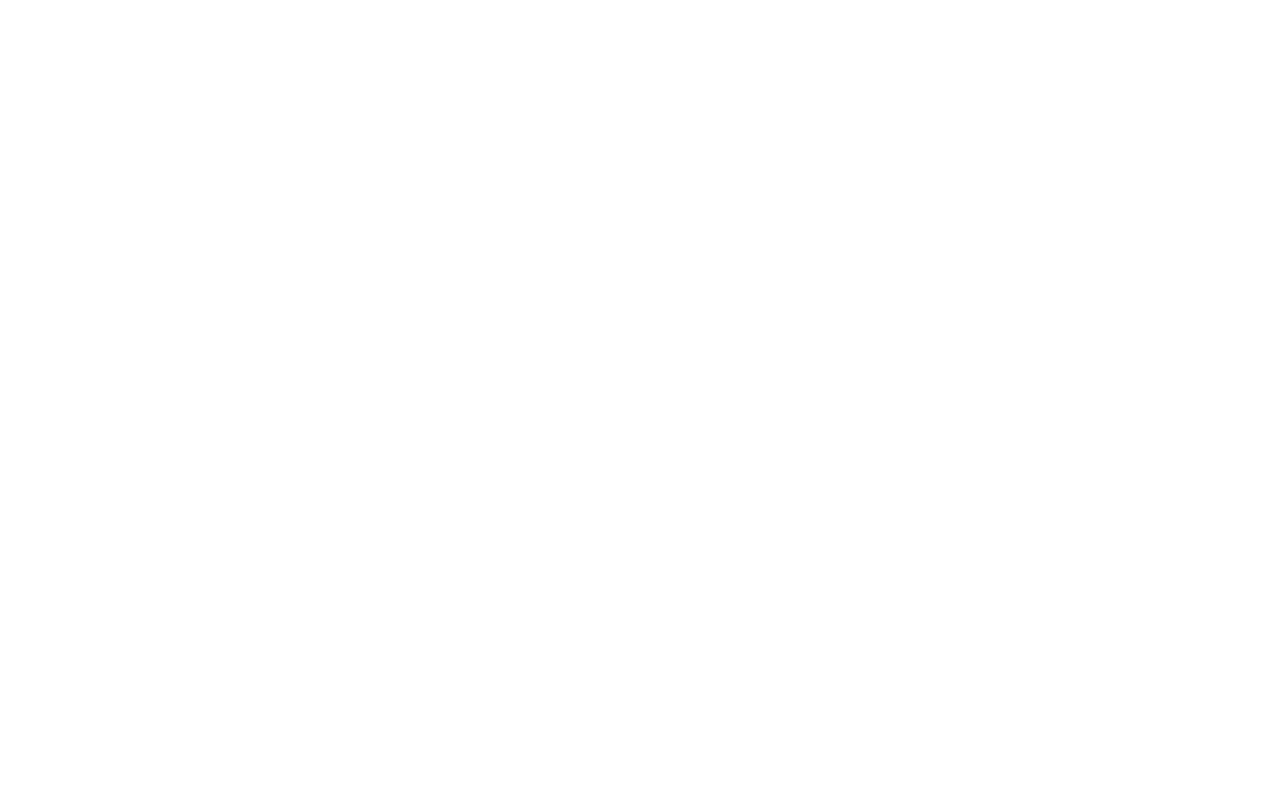
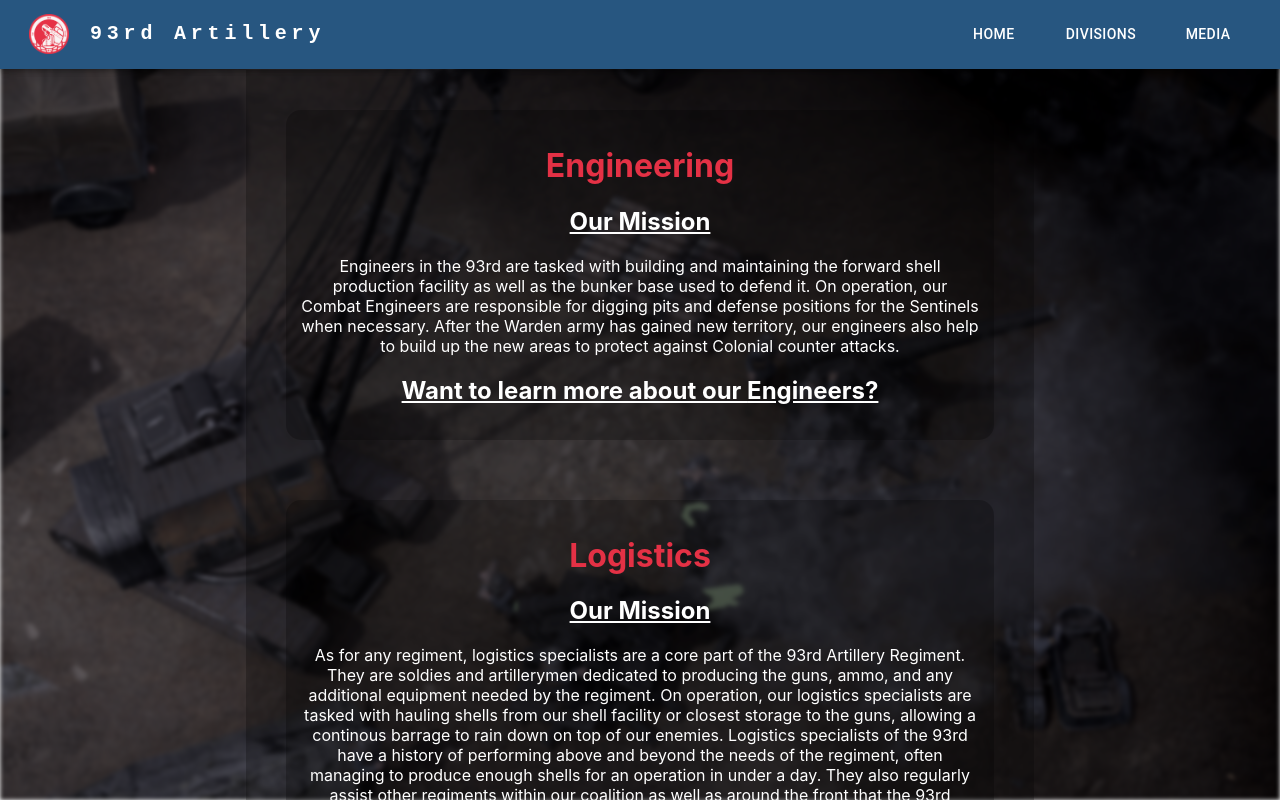
Before and after one commit to Tutor78/93rd-website, a React (Create React App) app: page /divisions in a window 1280 px wide. Before the commit this address had no page. Built offline with nearby package versions, Linux system fonts and the light colour scheme.

Commit message:
did a bunch of random things to make the site look better

```diff
--- a/src/App.js
+++ b/src/App.js
@@ -6,10 +6,10 @@
 // pages
 import Landing from './pages/Landing';
 import Home from './pages/Home';
-import Engineering from './pages/Engineering';
-import Logistics from './pages/Logistics';
+import Divisions from './pages/Divisions';
+// import Logistics from './pages/Logistics';
 // import Sentinels from './pages/Sentinels';
-import Feats from './pages/Feats';
+import Media from './pages/Media';
 
 function App() {
   return (
@@ -17,10 +17,10 @@
         <Routes>
           <Route exact path='/' element={<Landing />} />
           <Route exact path='/home' element={<Home />} />
-          <Route exact path='/engineering' element={<Engineering />} />
-          <Route exact path='/logistics' element={<Logistics />} />
+          <Route exact path='/divisions' element={<Divisions />} />
+          {/* <Route exact path='/logistics' element={<Logistics />} /> */}
           {/* <Route exact path='/sentinels' element={<Sentinels />} /> */}
-          <Route exact path='/feats' element={<Feats />} />
+          <Route exact path='/media' element={<Media />} />
         </Routes>
       </Router>
   );
--- a/src/components/Contact/index.js
+++ b/src/components/Contact/index.js
@@ -16,14 +16,16 @@
   textAlign: 'center'
 };
 
-export default function BasicModal() {
+export default function BasicModal(name) {
   const [open, setOpen] = React.useState(false);
   const handleOpen = () => setOpen(true);
   const handleClose = () => setOpen(false);
 
+  console.log(name);
+
   return (
     <div>
-      <h2 className='learnMore' onClick={handleOpen}>Want to learn more?</h2>
+      <h2 className='learnMore' onClick={handleOpen}>Want to learn more about our {name.name}?</h2>
       <Modal
         open={open}
         onClose={handleClose}
@@ -33,7 +35,7 @@
         <Box sx={style}>
           <Typography id="modal-modal-title" variant="h6" component="h2">
                 <a href="https://discord.gg/ex232mqa" rel="noreferrer" target="_blank">
-                    You can reach us on Discord for more information!
+                    Click here to contact us on Discord!
                 </a>
           </Typography>
         </Box>
--- a/src/components/Navbar/index.js
+++ b/src/components/Navbar/index.js
@@ -24,20 +24,20 @@
 
 const pages = [
   {
-    name: 'Engineering',
-    path: '/engineering'
+    name: 'Home',
+    path: '/home'
   },
   {
-    name: 'Logistics',
-    path: '/logistics'
+    name: 'Divisions',
+    path: '/divisions'
   },
   // {
   //   name: 'Sentinels',
   //   path: '/sentinels'
   // },
   {
-    name: 'Feats',
-    path: '/feats'
+    name: 'Media',
+    path: '/media'
   }];
 
 function Navbar() {
--- a/src/css/global.css
+++ b/src/css/global.css
@@ -40,6 +40,7 @@
   margin-top: 70px;
   padding: 10px;
   color: white;
+  background-color: rgba(0,0,0,0.25);
 }
 
 .turnDeviceNotification {
@@ -60,12 +61,47 @@
   cursor: pointer;
 }
 
+.mediaContainer {
+  height: fit-content;
+  width: auto;
+  display: flex;
+  flex-direction: column;
+}
+
+.infoContainer {
+  margin: 30px;
+  border: 5px solid transparent;
+  background-color: rgba(0,0,0,0.25);
+  border-radius: 15px;
+  padding: 10px;
+}
+
 h2 {
   text-decoration: underline;
 }
 
+ul {
+  text-align: center;
+  padding-left: 5px;
+}
+
 li {
   padding: 10px;
+}
+
+ul li {
+  list-style-type: none;
+  /* text-decoration: underline; */
+  font-weight: 1000;
+}
+
+a {
+  text-decoration: none;
+  color: black;
+}
+
+h1 {
+  color: var(--logoRed);
 }
 
 @media screen and (min-width: 900px) {
--- /dev/null
+++ b/src/pages/Divisions.js
@@ -0,0 +1,45 @@
+import Navbar from "../components/Navbar";
+import Contact from "../components/Contact";
+
+function engineeringPage () {
+    return (
+        <div className="container">
+            <Navbar />
+            <div className="contentContainer">
+                <div className="infoContainer">
+                    <h1>Engineering</h1>
+                    <h2>Our Mission</h2>
+                    <p>
+                        Engineers in the 93rd are tasked with building and maintaining the forward
+                        shell production facility as well as the bunker base used to defend it.
+                        On operation, our Combat Engineers are responsible for digging pits and
+                        defense positions for the Sentinels when necessary. After the Warden army has
+                        gained new territory, our engineers also help to build up the new areas to
+                        protect against Colonial counter attacks.
+                    </p>
+                    <Contact name=" Engineers" />
+                </div>
+                <div className="infoContainer">
+                    <h1>Logistics</h1>
+                    <h2>Our Mission</h2>
+                    <p>
+                        As for any regiment, logistics specialists are a core part
+                        of the 93rd Artillery Regiment. They are soldies and artillerymen
+                        dedicated to producing the guns, ammo, and any additional equipment
+                        needed by the regiment. On operation, our logistics specialists
+                        are tasked with hauling shells from our shell facility or closest
+                        storage to the guns, allowing a continous barrage to rain down on top
+                        of our enemies. Logistics specialists of the 93rd have a history of
+                        performing above and beyond the needs of the regiment, often managing to
+                        produce enough shells for an operation in under a day. They also regularly
+                        assist other regiments within our coalition as well as around the front that
+                        the 93rd operates in.
+                    </p>
+                    <Contact name=" Logimen"/>
+                </div>
+            </div>
+        </div>
+    )
+};
+
+export default engineeringPage;
--- a/src/pages/Engineering.js
+++ /dev/null
@@ -1,25 +0,0 @@
-import Navbar from "../components/Navbar";
-import Contact from "../components/Contact";
-
-function engineeringPage () {
-    return (
-        <div className="container">
-            <Navbar />
-            <div className="contentContainer" style={{ justifyContent: "center" }}>
-                <h1>Engineering</h1>
-                <h2>Our Mission</h2>
-                <p>
-                    Engineers in the 93rd are tasked with building and maintaining the forward
-                    shell production facility as well as the bunker base used to defend it.
-                    On operation, our Combat Engineers are responsible for digging pits and
-                    defense positions for the Sentinels when necessary. After the Warden army has
-                    gained new territory, our engineers also help to build up the new areas to
-                    protect against Colonial counter attacks.
-                </p>
-                <Contact />
-            </div>
-        </div>
-    )
-};
-
-export default engineeringPage;
--- a/src/pages/Feats.js
+++ /dev/null
@@ -1,18 +0,0 @@
-import Navbar from "../components/Navbar";
-import Feats from '../components/Feats';
-import Contact from "../components/Contact";
-
-function featsPage () {
-    return (
-        <div className="container">
-        <Navbar />
-            <div className="contentContainer">
-                <h1>Feats and Mighty Deeds</h1>
-                <Feats />
-            </div>
-            <Contact />
-        </div>
-    )
-};
-
-export default featsPage;
--- a/src/pages/Home.js
+++ b/src/pages/Home.js
@@ -1,11 +1,11 @@
 import Navbar from "../components/Navbar";
-import Contact from "../components/Contact";
 
 function homePage () {
     return (
         <div className="container">
         <Navbar />
             <div className="contentContainer">
+                <div>
                     <h1>Welcome!</h1>
                     <h2>Who Are We?</h2>
                     <p>
@@ -55,7 +55,7 @@
                         to keep the logistical cost of our operations down and we ask everyone to do a healthy
                         dose of logi to not burn themselves out.
                     </p>
-                <Contact />
+                </div>
             </div>
         </div>
     )
--- a/src/pages/Logistics.js
+++ /dev/null
@@ -1,30 +0,0 @@
-import Navbar from "../components/Navbar";
-import Contact from "../components/Contact";
-
-function logisticsPage () {
-    return (
-        <div className="container">
-            <Navbar />
-            <div className="contentContainer" style={{ justifyContent: "center" }}>
-                <h1>Logistics</h1>
-                <h2>Our Mission</h2>
-                <p>
-                    As for any regiment, logistics specialists are a core part
-                    of the 93rd Artillery Regiment. They are soldies and artillerymen
-                    dedicated to producing the guns, ammo, and any additional equipment
-                    needed by the regiment. On operation, our logistics specialists
-                    are tasked with hauling shells from our shell facility or closest
-                    storage to the guns, allowing a continous barrage to rain down on top
-                    of our enemies. Logistics specialists of the 93rd have a history of
-                    performing above and beyond the needs of the regiment, often managing to
-                    produce enough shells for an operation in under a day. They also regularly
-                    assist other regiments within our coalition as well as around the front that
-                    the 93rd operates in.
-                </p>
-                <Contact />
-            </div>
-        </div>
-    )
-};
-
-export default logisticsPage;
--- /dev/null
+++ b/src/pages/Media.js
@@ -0,0 +1,26 @@
+import Navbar from "../components/Navbar";
+import Feats from '../components/Feats';
+
+function featsPage () {
+    return (
+        <div className="container">
+            <Navbar />
+            <div className="contentContainer">
+                <div className="mediaContainer">
+                    <h1>Feats and Mighty Deeds</h1>
+                    <Feats />
+                </div>
+                <div className="mediaContainer">
+                    <h1>Chronicles of Ash</h1>
+
+                </div>
+                {/* <div className="mediaContainer">
+                    <h1>Our Youtube</h1>
+                    <Feats />
+                </div> */}
+            </div>
+        </div>
+    )
+};
+
+export default featsPage;
```
Lines whose indentation alone changed are shown as unchanged.
